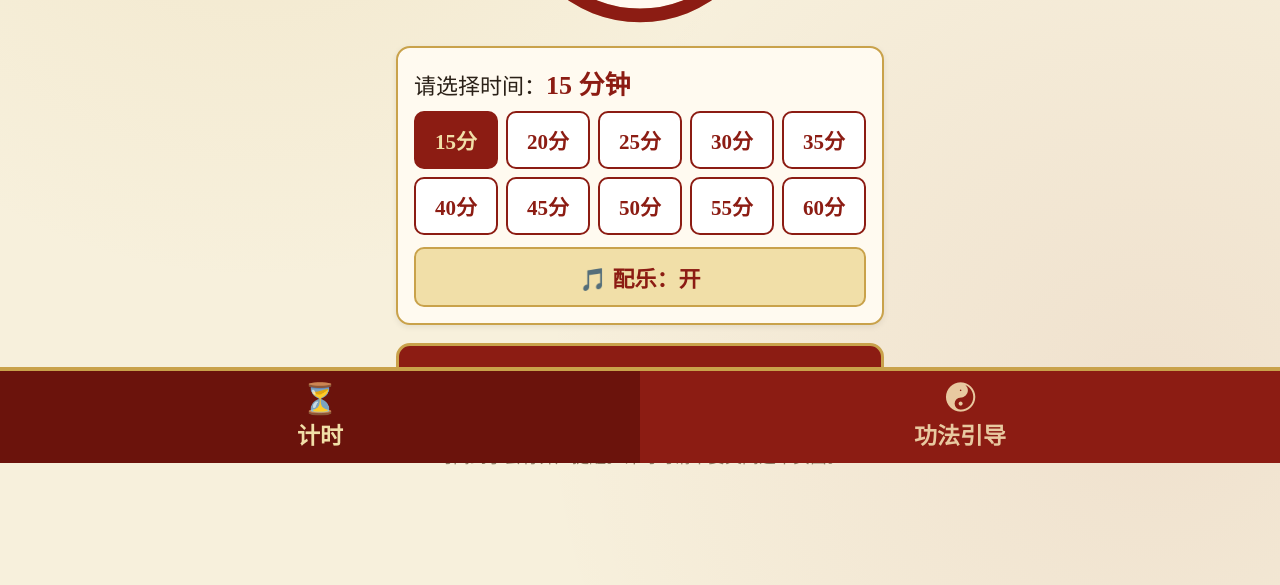
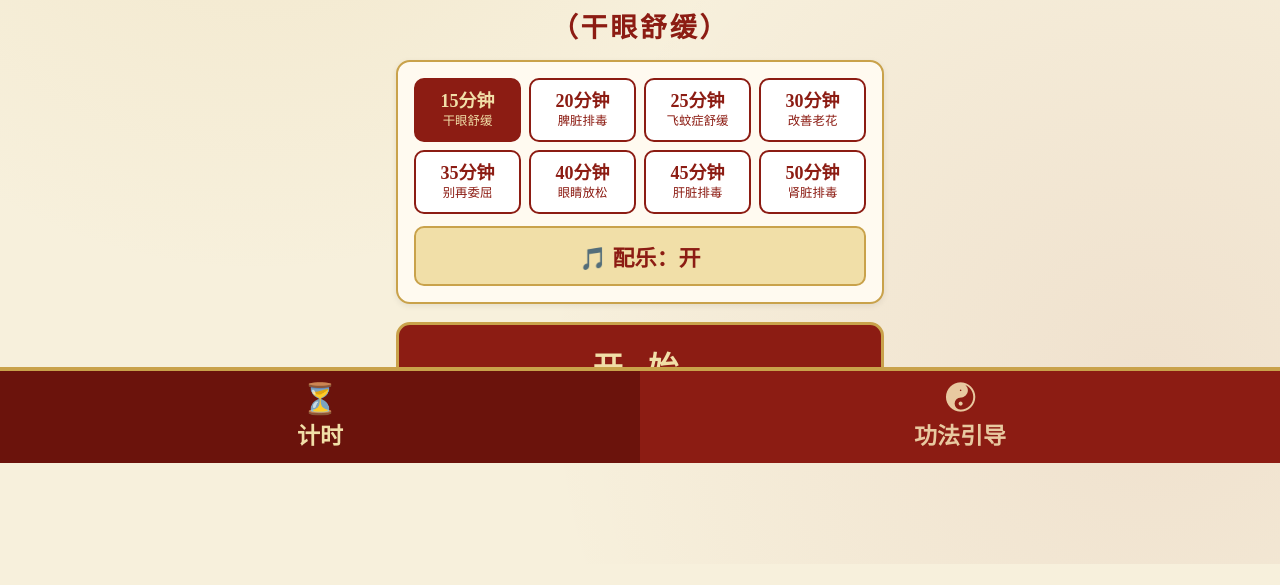
Before and after one commit to zzzhirong/jinggong, a plain HTML site: page index.html in a window 1280 px wide. Shown: the part 337-922 px from the top of the page. After the commit the page ends 901 px from the top, so only its background shows below. Drawn offline with Linux system fonts and the light colour scheme.

Commit message:
Add files via upload

```diff
--- a/app.js
+++ b/app.js
@@ -15,8 +15,8 @@ let curMin = 15, totalSec = 15 * 60, endAt = 0, remainSec = totalSec, timerId =
 let musicOn = true, ytFrame = null, ytState = -1;
 
 // 分钟数 -> 静坐音乐的 YouTube ID（来自 data.js 里的“静坐音乐”）
-const MUSIC = {};
-CATEGORIES.find(c => c.id === 'jingzuo').items.forEach(i => { MUSIC[i.minutes] = i.youtube; });
+const MUSIC = {}, LABELS = {};
+CATEGORIES.find(c => c.id === 'jingzuo').items.forEach(i => { MUSIC[i.minutes] = i.youtube; LABELS[i.minutes] = i.label; });
 
 const fmt = s => String(Math.floor(s / 60)).padStart(2, '0') + ':' + String(s % 60).padStart(2, '0');
 
@@ -24,13 +24,16 @@ function setMinutes(m) {
   curMin = m;
   totalSec = remainSec = m * 60;
   $('sliderLabel').textContent = m + ' 分钟';
+  $('pickLabel').textContent = LABELS[m] ? '（' + LABELS[m] + '）' : '';
   clock.textContent = fmt(totalSec);
   ring.style.strokeDashoffset = 0;
   document.querySelectorAll('#quick button').forEach(b => b.classList.toggle('on', +b.dataset.m === m));
 }
-Object.keys(MUSIC).map(Number).sort((a, b) => a - b).forEach(m => {
+// 计时按钮：只显示 data.js 里写了 label（功效）的静坐音乐
+CATEGORIES.find(c => c.id === 'jingzuo').items.filter(i => i.label).sort((a, b) => a.minutes - b.minutes).forEach(i => {
+  const m = i.minutes;
   const b = document.createElement('button');
-  b.textContent = m + '分'; b.dataset.m = m;
+  b.innerHTML = `<span class="qm">${m}分钟</span><span class="ql">${i.label}</span>`; b.dataset.m = m;
   b.onclick = () => { if (!running) setMinutes(m); };
   $('quick').appendChild(b);
 });
--- a/data.js
+++ b/data.js
@@ -9,6 +9,8 @@
 //    Plain web link: { title:"Name", type:"音频", link:"https://..." }
 //    No link yet:    { title:"Name", type:"视频", search:"search words", site:"youtube" or "bilibili" }
 //  type is shown to your mom: "视频" = video, "音频" = audio.
+//  label (静坐音乐 only) = the short text under the time on the timer buttons;
+//        a track WITHOUT a label gets no timer button.
 //  minutes = suggested length; adds a button that sets the timer to it.
 //  Keep the Chinese text (title, note) in Mandarin - that's what she sees.
 // ============================================================
@@ -75,14 +77,14 @@ const CATEGORIES = [
     icon: "坐",
     desc: "按时间长短选择",
     items: [
-      { title: "15分钟静坐音乐", note: "眼睛疲劳放松", type: "音频", youtube: "RA50y17i6A0", minutes: 15 },
-      { title: "20分钟静坐音乐", note: "胸口放松、深呼吸", type: "音频", youtube: "WN8-t_Vw-Bw", minutes: 20 },
-      { title: "25分钟静坐音乐", note: "眼前放松、安定", type: "音频", youtube: "-Q9xtl_e09Y", minutes: 25 },
-      { title: "30分钟静坐音乐", note: "528Hz 眼部修护", type: "音频", youtube: "egg4dlZongs", minutes: 30 },
-      { title: "35分钟静坐音乐", note: "爱自己 · 深层放松", type: "音频", youtube: "kuZwMp0nqd4", minutes: 35 },
-      { title: "40分钟静坐音乐", note: "眼睛放松", type: "音频", youtube: "weMdM24NmFQ", minutes: 40 },
-      { title: "45分钟静坐音乐", note: "身体轻盈放松", type: "音频", youtube: "Y5A2BGNCe4k", minutes: 45 },
-      { title: "50分钟静坐音乐", note: "闭眼聆听", type: "音频", youtube: "4R8nRlOjEXo", minutes: 50 },
+      { title: "15分钟 · 干眼舒缓", note: "静坐音乐", type: "音频", youtube: "RA50y17i6A0", minutes: 15, label: "干眼舒缓" },
+      { title: "20分钟 · 脾脏排毒", note: "静坐音乐", type: "音频", youtube: "f59JnWq2umk", minutes: 20, label: "脾脏排毒" },
+      { title: "25分钟 · 飞蚊症舒缓", note: "静坐音乐", type: "音频", youtube: "-Q9xtl_e09Y", minutes: 25, label: "飞蚊症舒缓" },
+      { title: "30分钟 · 改善老花", note: "静坐音乐", type: "音频", youtube: "egg4dlZongs", minutes: 30, label: "改善老花" },
+      { title: "35分钟 · 别再委屈", note: "静坐音乐", type: "音频", youtube: "kuZwMp0nqd4", minutes: 35, label: "别再委屈" },
+      { title: "40分钟 · 眼睛放松", note: "静坐音乐", type: "音频", youtube: "weMdM24NmFQ", minutes: 40, label: "眼睛放松" },
+      { title: "45分钟 · 肝脏排毒", note: "静坐音乐", type: "音频", youtube: "e99lDwBbV1g", minutes: 45, label: "肝脏排毒" },
+      { title: "50分钟 · 肾脏排毒", note: "静坐音乐", type: "音频", youtube: "4R8nRlOjEXo", minutes: 50, label: "肾脏排毒" },
       { title: "55分钟静坐音乐", note: "肩颈放松", type: "音频", youtube: "YNQ0hNgwUc0", minutes: 55 },
       { title: "60分钟静坐音乐", note: "一小时 · 深度放松", type: "音频", youtube: "fAh3bea0Vq0", minutes: 60 }
     ]
--- a/index.html
+++ b/index.html
@@ -26,6 +26,8 @@
         <div id="clock">15:00</div>
         <div id="status">请选择时间</div>
       </div>
+    </div>
+    <div class="pick-label-row"><span id="pickLabel"></span>
     </div>
 
     <div id="sliderBox" class="card">
--- a/style.css
+++ b/style.css
@@ -139,3 +139,14 @@ h2 { color: var(--red); font-size: 1.6rem; margin: 14px 0; letter-spacing: .15em
 #musicAudio { width: 100%; }
 
 .vid { width: 100%; margin-top: 12px; border-radius: 10px; background: #000; border: 2px solid var(--gold); display: block; }
+
+.quick { grid-template-columns: repeat(4, 1fr); }
+.quick button { padding: 10px 0; line-height: 1.25; }
+.quick .qm { display: block; font-size: .9rem; }
+.quick .ql { display: block; font-size: .68rem; font-weight: 400; margin-top: 2px; }
+
+.pick-label-row { text-align: center; font-size: 1.35rem; font-weight: 700; color: var(--red); min-height: 1.7em; margin: -4px 0 8px; letter-spacing: .1em; }
+.quick .ql { font-size: .62rem; white-space: nowrap; }
+
+.pick { display: none; }
+.dial { width: min(52vw, 30vh, 260px); margin-bottom: 8px; }
```
